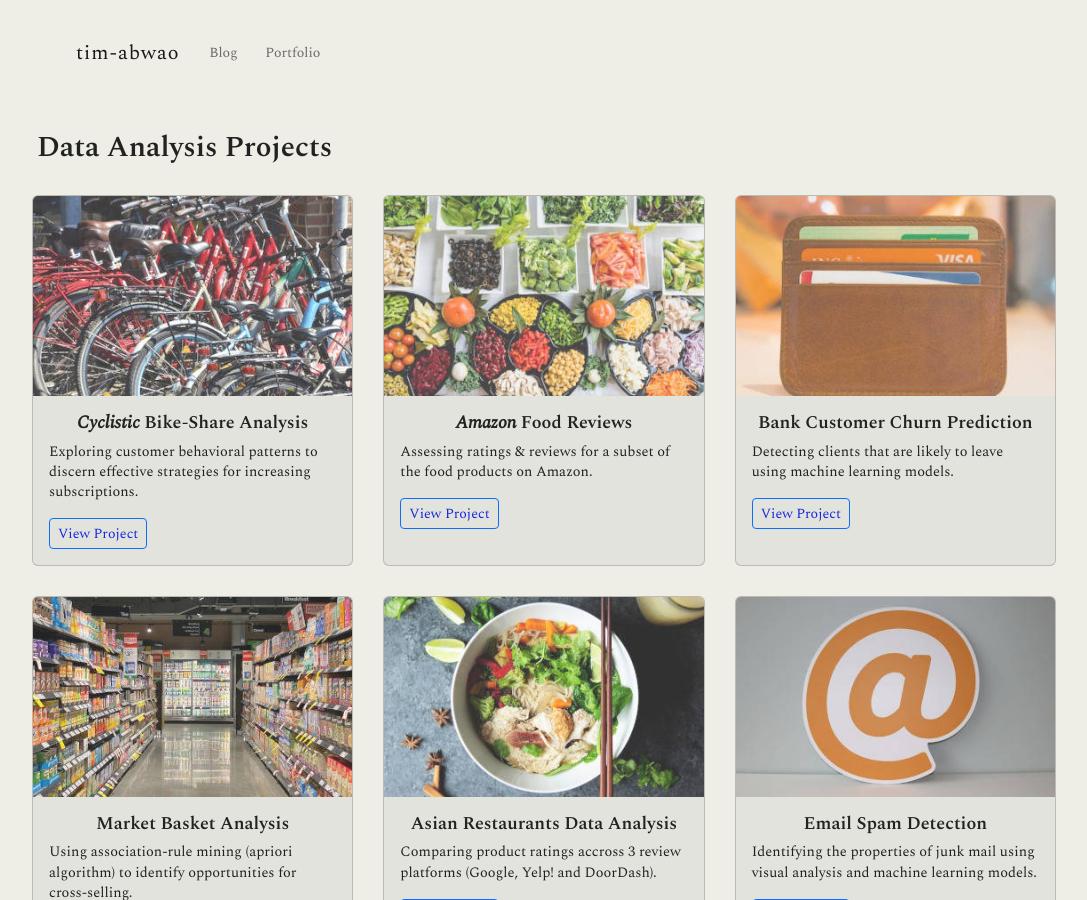
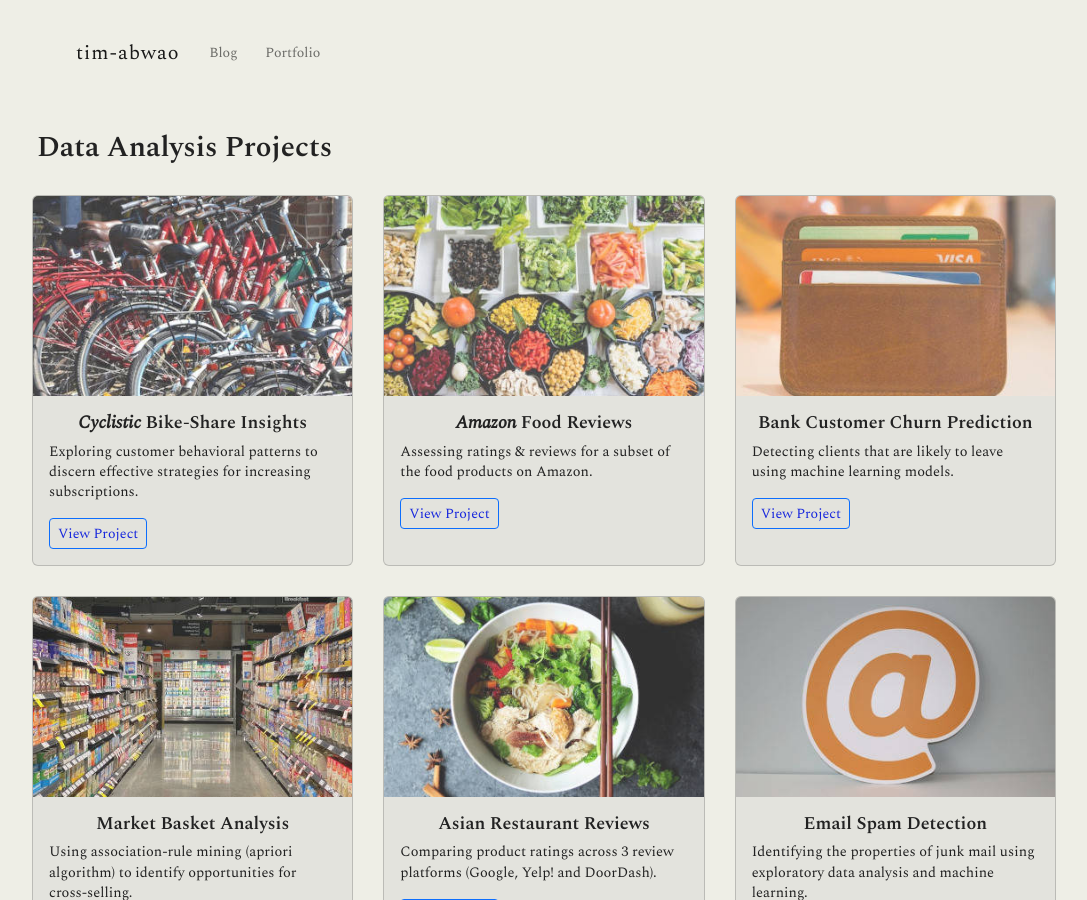
Before and after one commit to Tim-Abwao/tim-abwao.github.io, a Jekyll site: the page built from portfolio.html, in a window 1280 px wide and 900 px high. Shown: the whole window, without its empty margins (96-1183 px from the left). Built offline with Jekyll 4.4.1, drawn with Linux system fonts in a browser that asks for light colours.

Commit message:
Update portfolio data analysis project details

```diff
--- a/_data/analytics-projects.yml
+++ b/_data/analytics-projects.yml
@@ -1,4 +1,4 @@
-- title: "<em>Cyclistic</em> Bike-Share Analysis"
+- title: "<em>Cyclistic</em> Bike-Share Insights"
   link: "https://www.kaggle.com/code/timothyabwao/cyclistic-bike-share-analysis"
   summary: "Exploring customer behavioral patterns to discern effective strategies for increasing subscriptions."
   wallpaper: "bike-share.jpg"
@@ -14,11 +14,11 @@
   link: "https://www.kaggle.com/code/timothyabwao/market-basket-analysis-using-the-apriori-algorithm"
   summary: "Using association-rule mining (apriori algorithm) to identify opportunities for cross-selling."
   wallpaper: "supermarket.jpg"
-- title: "Asian Restaurants Data Analysis"
+- title: "Asian Restaurant Reviews"
   link: "https://www.kaggle.com/code/timothyabwao/eda-asian-restaurant-ratings"
-  summary: "Comparing product ratings accross 3 review platforms (Google, Yelp! and DoorDash)."
+  summary: "Comparing product ratings across 3 review platforms (Google, Yelp! and DoorDash)."
   wallpaper: "asian-food.jpg"
 - title: "Email Spam Detection"
   link: "https://www.kaggle.com/code/timothyabwao/spam-detection-eda-bag-of-words-model"
-  summary: "Identifying the properties of junk mail using visual analysis and machine learning models."
+  summary: "Identifying the properties of junk mail using exploratory data analysis and machine learning."
   wallpaper: "email.jpg"
```
